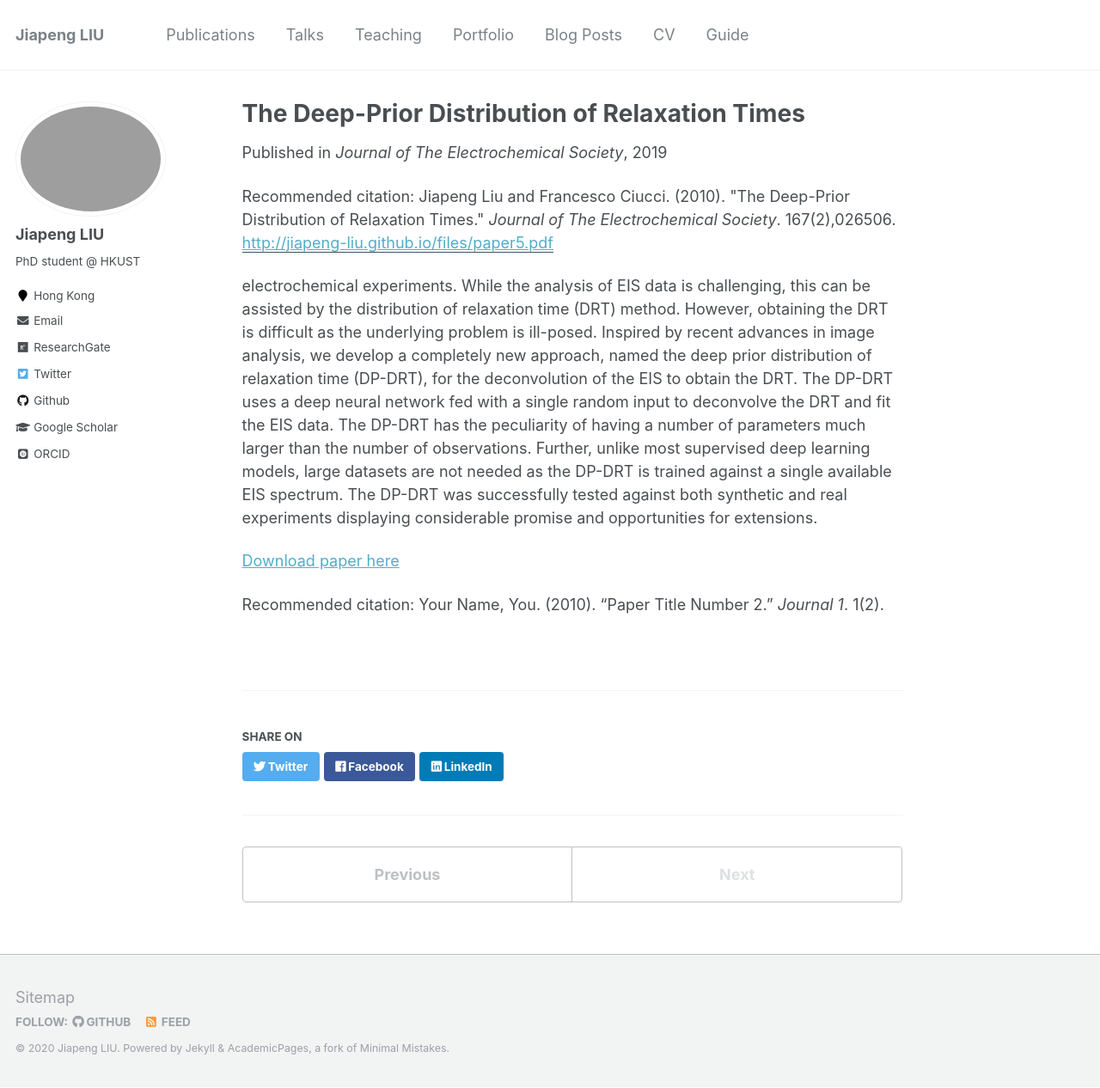
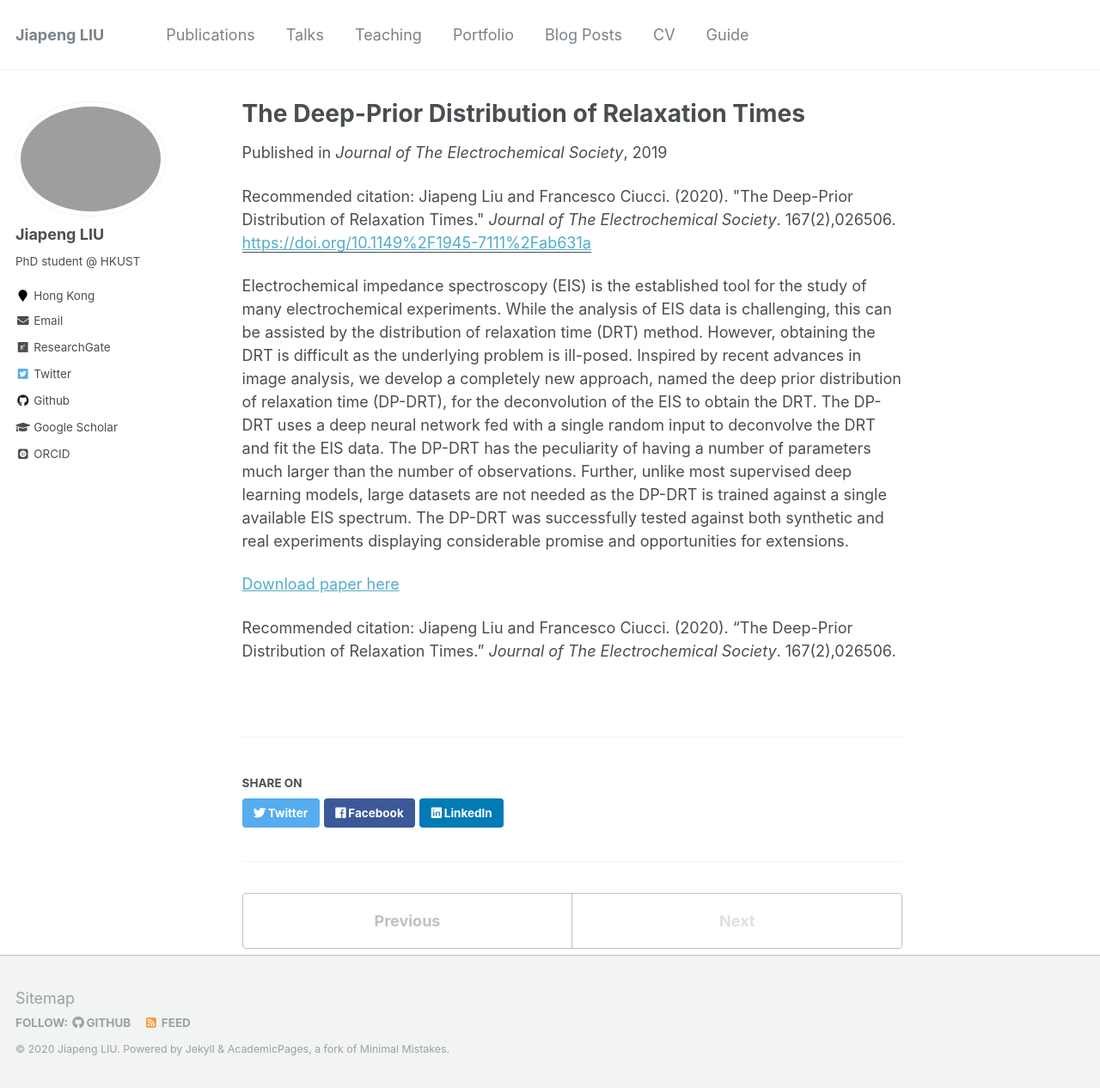
Before and after one commit to jiapeng-liu/jiapeng-liu.github.io, a Jekyll site: the page built from _publications/2019-12-paper-5.md, in a window 1280 px wide and 1266 px high. Shown: the whole window at 86% size. Built offline with Jekyll 4.4.1, drawn with Linux system fonts in a browser that asks for light colours; some web fonts are replaced.

Commit message:
update publication

```diff
--- a/_publications/2019-12-paper-5.md
+++ b/_publications/2019-12-paper-5.md
@@ -5,11 +5,11 @@ permalink: /publication/2019-12-paper-5
 excerpt: ''
 date: 2019-12-01
 venue: 'Journal of The Electrochemical Society'
-paperurl: 'http://jiapeng-liu.github.io/files/paper5.pdf'
-citation: 'Jiapeng Liu and Francesco Ciucci. (2010). &quot;The Deep-Prior Distribution of Relaxation Times.&quot; <i>Journal of The Electrochemical Society</i>. 167(2),026506.'
+paperurl: 'https://doi.org/10.1149%2F1945-7111%2Fab631a'
+citation: 'Jiapeng Liu and Francesco Ciucci. (2020). &quot;The Deep-Prior Distribution of Relaxation Times.&quot; <i>Journal of The Electrochemical Society</i>. 167(2),026506.'
 ---
-electrochemical experiments. While the analysis of EIS data is challenging, this can be assisted by the distribution of relaxation time (DRT) method. However, obtaining the DRT is difficult as the underlying problem is ill-posed. Inspired by recent advances in image analysis, we develop a completely new approach, named the deep prior distribution of relaxation time (DP-DRT), for the deconvolution of the EIS to obtain the DRT. The DP-DRT uses a deep neural network fed with a single random input to deconvolve the DRT and fit the EIS data. The DP-DRT has the peculiarity of having a number of parameters much larger than the number of observations. Further, unlike most supervised deep learning models, large datasets are not needed as the DP-DRT is trained against a single available EIS spectrum. The DP-DRT was successfully tested against both synthetic and real experiments displaying considerable promise and opportunities for extensions.
+Electrochemical impedance spectroscopy (EIS) is the established tool for the study of many electrochemical experiments. While the analysis of EIS data is challenging, this can be assisted by the distribution of relaxation time (DRT) method. However, obtaining the DRT is difficult as the underlying problem is ill-posed. Inspired by recent advances in image analysis, we develop a completely new approach, named the deep prior distribution of relaxation time (DP-DRT), for the deconvolution of the EIS to obtain the DRT. The DP-DRT uses a deep neural network fed with a single random input to deconvolve the DRT and fit the EIS data. The DP-DRT has the peculiarity of having a number of parameters much larger than the number of observations. Further, unlike most supervised deep learning models, large datasets are not needed as the DP-DRT is trained against a single available EIS spectrum. The DP-DRT was successfully tested against both synthetic and real experiments displaying considerable promise and opportunities for extensions.
 
 [Download paper here](http://jiapeng-liu.github.io/files/paper5.pdf)
 
-Recommended citation: Your Name, You. (2010). "Paper Title Number 2." <i>Journal 1</i>. 1(2).
+Recommended citation: Jiapeng Liu and Francesco Ciucci. (2020). "The Deep-Prior Distribution of Relaxation Times." <i>Journal of The Electrochemical Society</i>. 167(2),026506.
```
Also changed, not shown: _pages/cv.md (+5 -5 lines), _publications/2019-07-paper-3.md (+1 -1 lines), _publications/2019-11-paper-4.md (+5 -5 lines).
